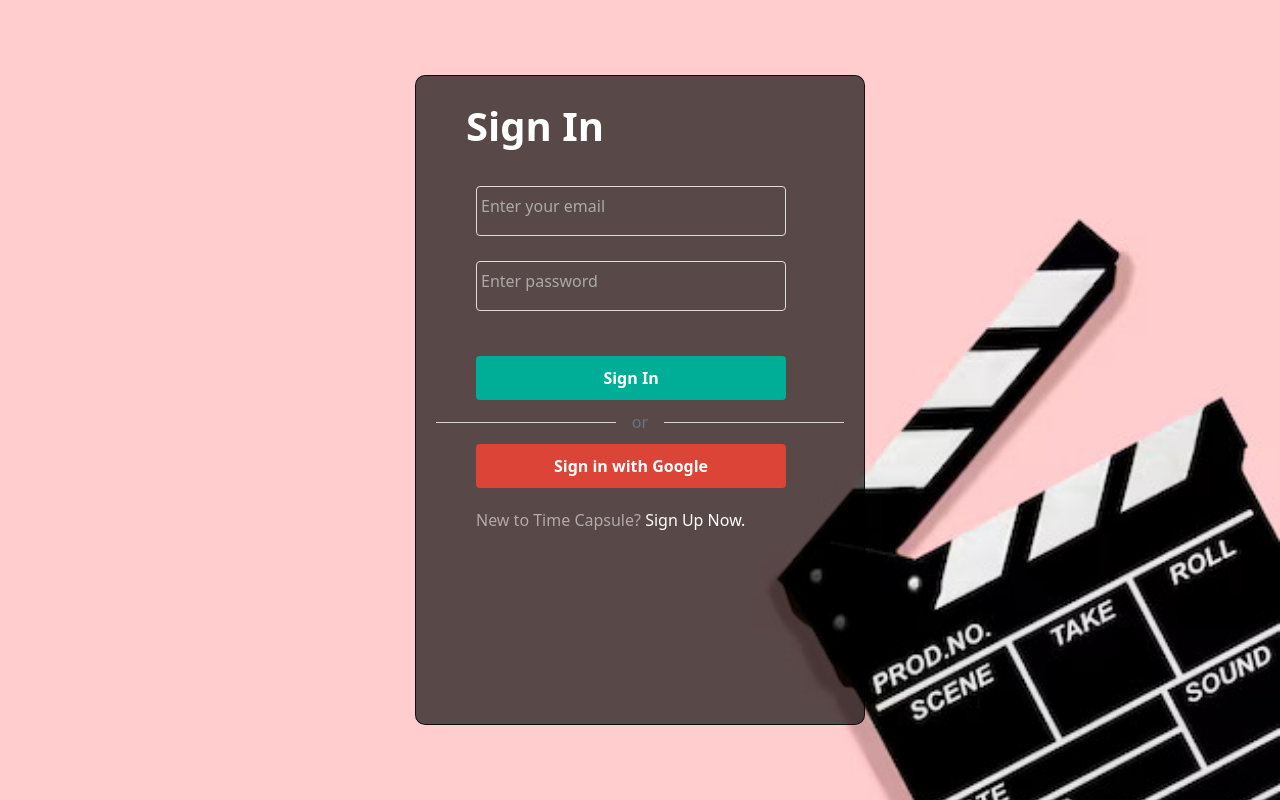
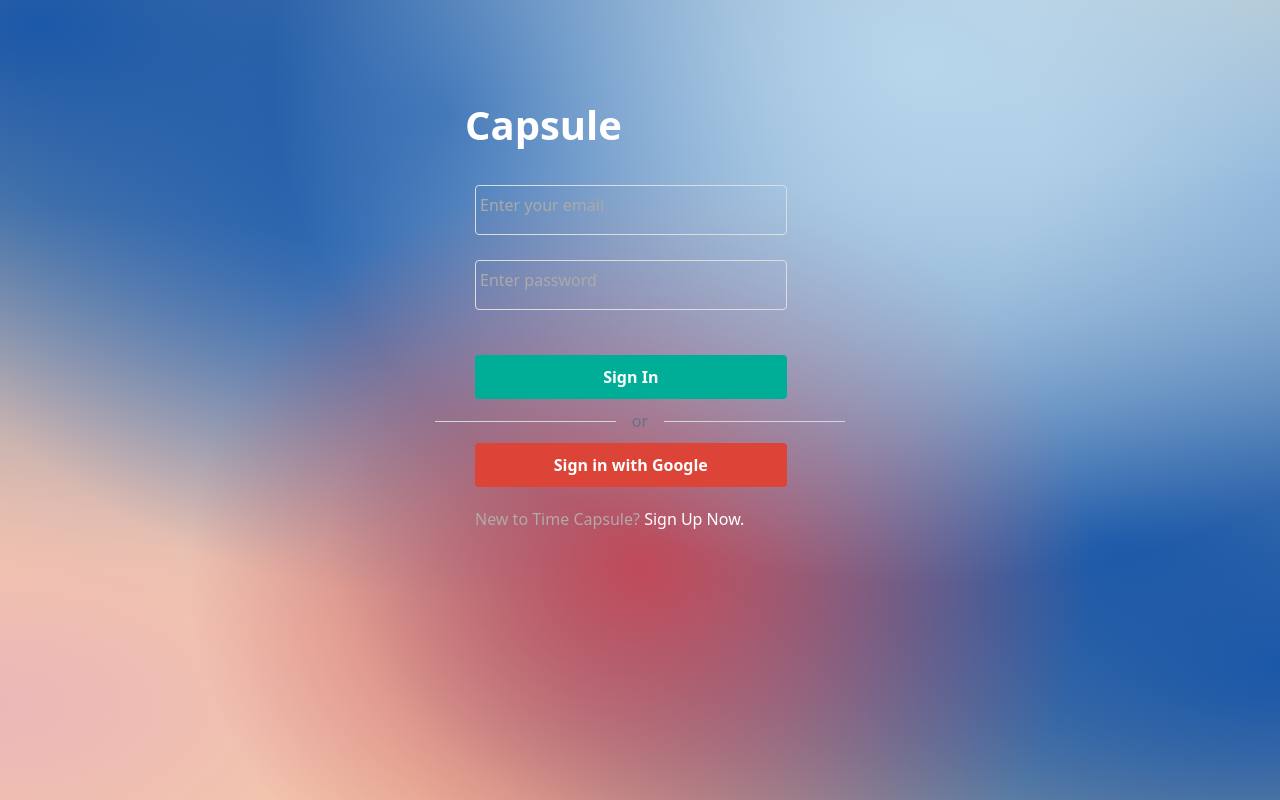
Before and after one commit to PennSpark/sp25-penn-time-capsule, a React (Vite) app in the folder frontend/: page /login in a window 1280 px wide. Built offline with nearby package versions, Linux system fonts and the light colour scheme.

Commit message:
added gradient

```diff
--- a/frontend/src/index.css
+++ b/frontend/src/index.css
@@ -14,9 +14,7 @@
 #login-form {
   width: 450px;
   height: 650px;
-  background-color: rgba(0, 0, 0, 0.65);
   border-radius: 10px;
-  border: 1px solid rgba(0, 0, 0, 0.8);
   display: flex;
   flex-direction: column;
   padding: 20px;
--- a/frontend/src/pages/Login.tsx
+++ b/frontend/src/pages/Login.tsx
@@ -82,10 +82,20 @@
         left: 0,
         width: "100vw",
         height: "100vh",
-        backgroundImage: "url('/filmBackground.jpg')",
-        backgroundSize: "cover",
-        backgroundRepeat: "no-repeat",
-        backgroundPosition: "center",
+        backgroundColor:"#ffda99",
+        backgroundImage: `
+        radial-gradient(at 72% 8%, hsla(205,57%,82%,1) 0px, transparent 50%),
+        radial-gradient(at 50% 71%, hsla(352,48%,52%,1) 0px, transparent 50%),
+        radial-gradient(at 35% 14%, hsla(214,73%,38%,1) 0px, transparent 50%),
+        radial-gradient(at 87% 68%, hsla(214,73%,38%,1) 0px, transparent 50%),
+        radial-gradient(at 100% 23%, hsla(210,50%,66%,1) 0px, transparent 50%),
+        radial-gradient(at 0% 88%, hsla(358,57%,82%,1) 0px, transparent 50%),
+        radial-gradient(at 73% 22%, hsla(210,0%,100%,1) 0px, transparent 50%),
+        radial-gradient(at 3% 3%, hsla(214,73%,38%,1) 0px, transparent 50%),
+        radial-gradient(at 28% 30%, hsla(210,50%,66%,1) 0px, transparent 50%),
+        radial-gradient(at 100% 83%, hsla(214,73%,38%,1) 0px, transparent 50%)`,
+
+
         display: "flex",
         alignItems: "center",
         justifyContent: "center",
@@ -93,7 +103,7 @@
     >
       <section id="login-form">
         <form onSubmit={handleSubmit} autoComplete="off">
-          <h1>Sign In</h1>
+          <h1>Capsule</h1>
           <div className="input-group">
             <input
               type="text"
```
Also changed, not shown: 2 other files (tests, documents, lock files or other folders).
